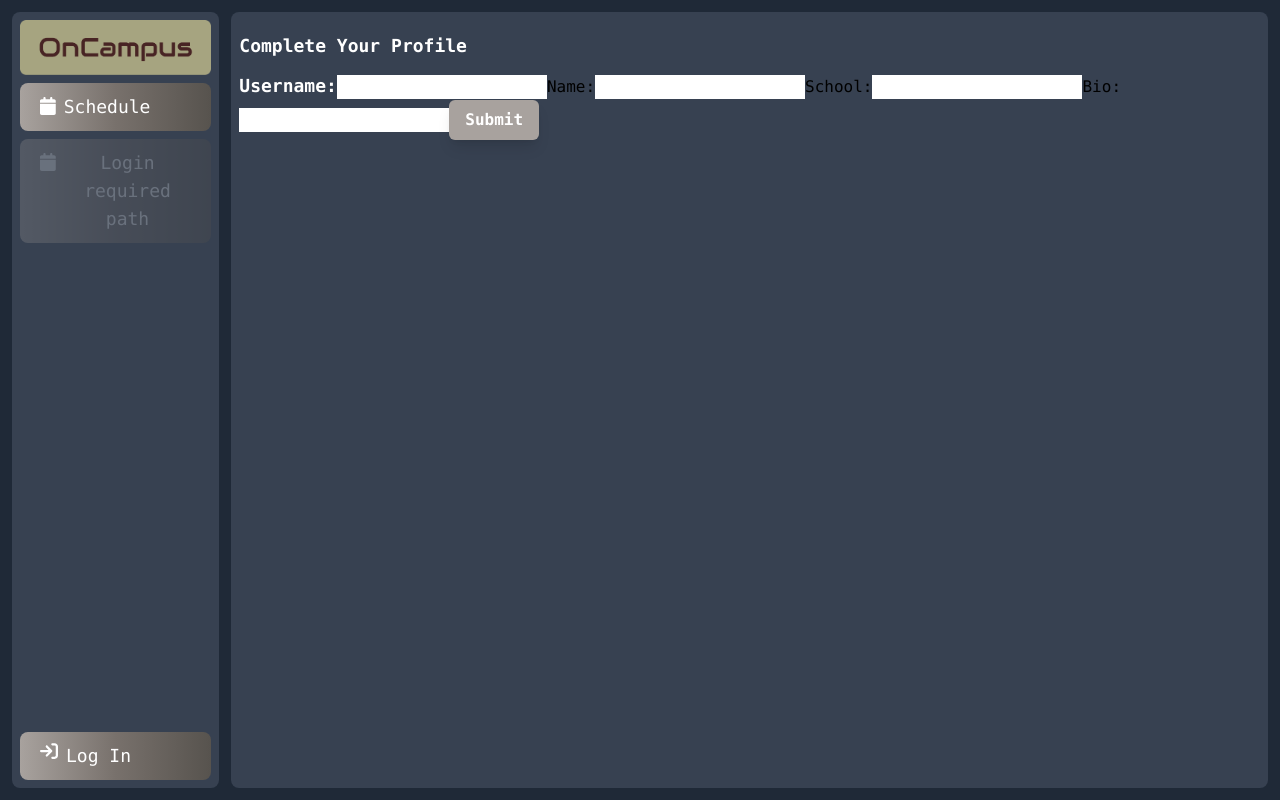
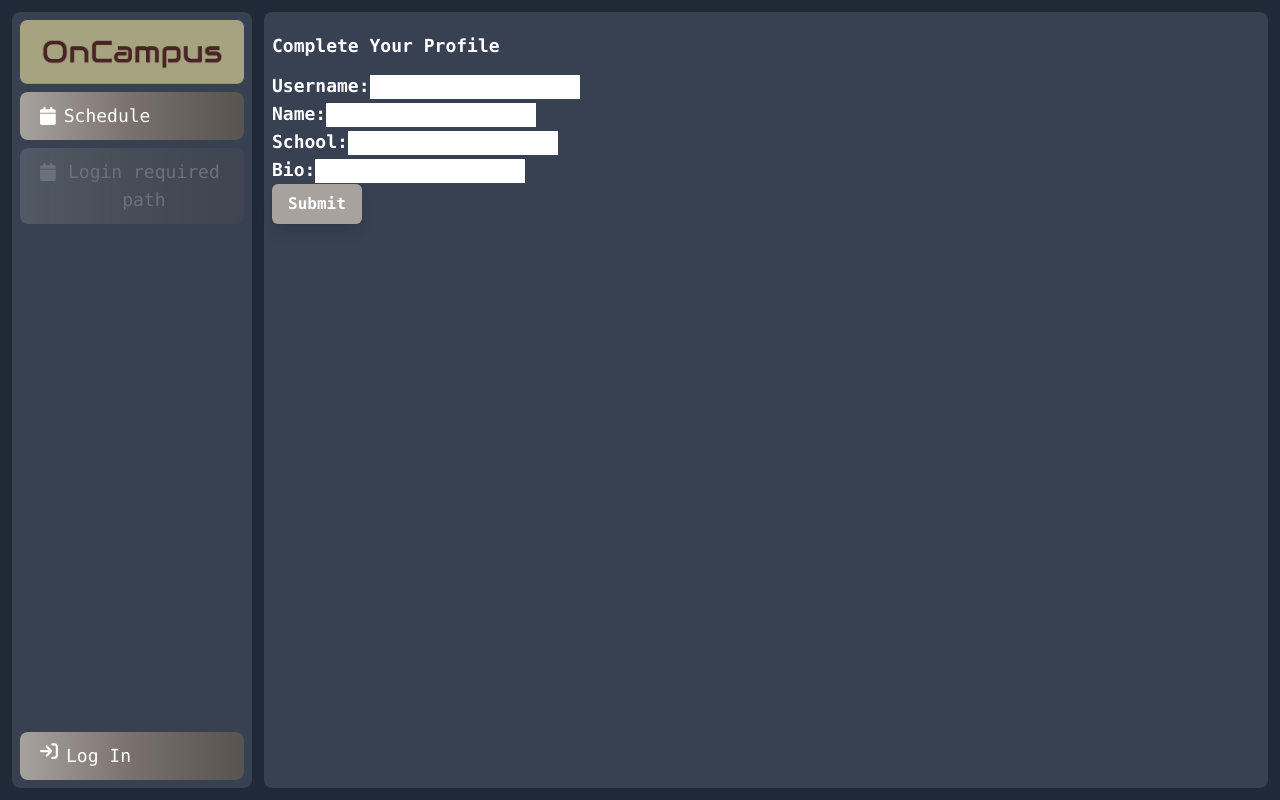
Before and after one commit to ECSE-428-Group-5-W-2023/OnCampus, a React (Create React App) app in the folder web/: page /account in a window 1280 px wide. Built offline with nearby package versions, Linux system fonts and the light colour scheme.

Commit message:
post call somewhat works

```diff
--- a/web/src/components/Auth/AccountInfo.jsx
+++ b/web/src/components/Auth/AccountInfo.jsx
@@ -5,38 +5,37 @@ import Api from "../../helpers/api";
 import Button from "../Common/Button";
 
 const Profile = () => {
-  const { user, isAuthenticated, getAccessTokenSilently } = useAuth0();
-  const [email, setEmail] = useState("");
+  const { user, getAccessTokenSilently } = useAuth0();
   const [username, setUsername] = useState("");
   const [name, setName] = useState("");
   const [school, setSchool] = useState("");
   const [bio, setBio] = useState("");
-  const [profile, setProfile] = useState([]);
   const [profileCompleted, setProfileCompleted] = useState(false);
 
   const api = new Api();
 
   useEffect(() => {
       try {
-        getUserProfile();
+//         getUserProfile();
       } catch (err) {
         console.log("error" + err);
       }
     }, []);
-
-    async function getUserProfile() {
-        try {
-            api.getProfile(await getAccessTokenSilently()).then((res) => {
-              setProfile(res.profile);
-            });
-          } catch (err) {
-            console.log("error" + err);
-          }
-    }
+//
+//     async function getUserProfile() {
+//         try {
+//             api.getProfile(await getAccessTokenSilently()).then((res) => {
+//               setProfile(res.profile);
+//             });
+//           } catch (err) {
+//             console.log("error" + err);
+//           }
+//     }
 
     async function createProfile(event, name, username, school, bio) {
           event.preventDefault(); //prevent page refresh
           console.log(user.sub);
+          console.log(user.email);
           //create or update profile
               await api
                 .createProfile(
@@ -49,14 +48,10 @@ const Profile = () => {
                 )
                 .then((res) => {
                   console.log(res);
-                  setUsername(res.username);
-                  setName(res.name);
-                  setSchool(res.school);
-                  setBio(res.bio);
                   setProfileCompleted(true);
                 });
 
-                getUserProfile();
+//                 getUserProfile();
           }
 
 //   async function handleSubmit (userProfile) {
@@ -144,30 +139,40 @@ const Profile = () => {
                 value={username}
                 onChange={(username) => setUsername(username.target.value)}
               />
-              <label htmlFor="name">Name:</label>
+              <br></br>
+              <label htmlFor="name"className="text-white text-lg font-bold m-3 mx-auto">
+                Name:
+              </label>
               <input
                 type="text"
                 id="name"
                 value={name}
                 onChange={(name) => setName(name.target.value)}
               />
-              <label htmlFor="school">School:</label>
+              <br></br>
+              <label htmlFor="school" className="text-white text-lg font-bold m-3 mx-auto">
+                School:
+              </label>
               <input
                 type="text"
                 id="school"
                 value={school}
                 onChange={(school) => setSchool(school.target.value)}
               />
-              <label htmlFor="bio">Bio:</label>
+              <br></br>
+              <label htmlFor="bio" className="text-white text-lg font-bold m-3 mx-auto">
+                Bio:
+              </label>
               <input
                 id="bio"
                 value={bio}
                 onChange={(bio) => setBio(bio.target.value)}
               />
+             <br></br>
             <Button type="submit">Submit</Button>
           </form>
 
-      {profileCompleted => {
+      { profileCompleted => {
           return (
               <div>
                 <img
--- a/web/src/components/Schedule/Schedule.jsx
+++ b/web/src/components/Schedule/Schedule.jsx
@@ -78,11 +78,6 @@ export default function Schedule() {
     await api.getEvents(await getAccessTokenSilently()).then((res) => {
       setEvents(res.events);
     });
-  }
-
-  //Updating the is_recurring boolean when the checkbox is clicked
-  function handleRecurringChange(e) {
-    setIsRecurring(e.target.checked);
   }
 
   //Updating the is_private boolean when the checkbox is clicked
```
Also changed, not shown: 1 other file (tests, documents, lock files or other folders).
